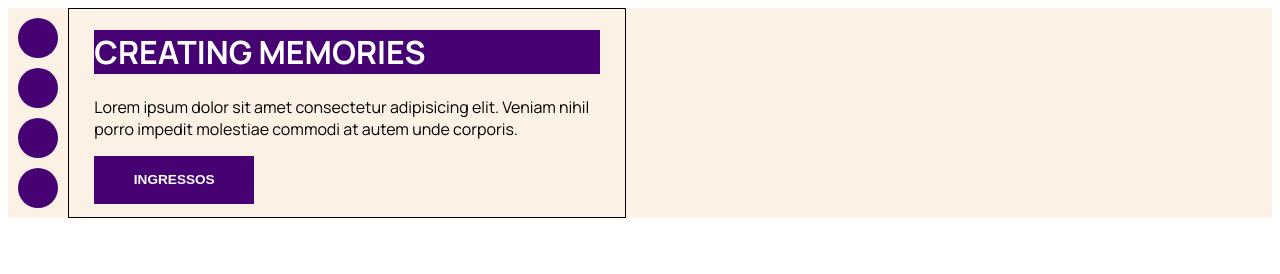
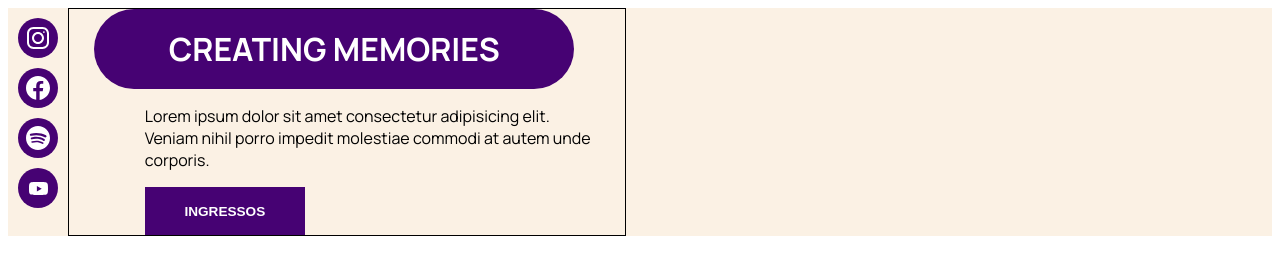
Before and after one commit to bea-codes/carvalheira-pi, a plain HTML site: page index.html in a window 1280 px wide. Drawn offline with Linux system fonts and the light colour scheme.

Commit message:
pasta assets/icons, icones de redes sociais adicionados

```diff
--- a/index.html
+++ b/index.html
@@ -11,10 +11,18 @@
 
     <div id="wrapper-video">
         <div id="container-icons-video">
-            <div class="icon-video instagram-icon"></div>
-            <div class="icon-video facebook-icon"></div>
-            <div class="icon-video spotify-icon"></div>
-            <div class="icon-video youtube-icon"></div>
+            <div class="icon-video instagram-icon">
+                <img src="/assets/icons/icons8-instagram (1).svg" alt="">
+            </div>
+            <div class="icon-video facebook-icon">
+                <img src="/assets/icons/icons8-facebook.svg" alt="">
+            </div>
+            <div class="icon-video spotify-icon">
+                <img src="/assets/icons/icons8-spotify.svg" alt="">
+            </div>
+            <div class="icon-video youtube-icon">
+                <img src="/assets/icons/icons8-youtube.svg" alt="">
+            </div>
 
         </div>
 
--- a/main-video-style.css
+++ b/main-video-style.css
@@ -21,6 +21,54 @@
     min-width: 400px;
 }
 
+#container-general-video p{
+    margin-left: 10%;
+}
+
+
+
+
+
+
+
+/*H1 container*/
+#header-box{
+    background-color: #460273;
+    width: 80%;
+    height: 10vh;
+    background: #460273;
+    border-radius: 40px;
+    overflow-x:hidden;
+    overflow-y: hidden;
+    display: flex;
+    justify-content:center;
+    min-width: 480px;
+}
+
+#header-box h1{
+    color: #FFFFFF;
+    font-size: 2rem;
+    margin: auto;
+}
+
+
+/*Botão Ingresso*/
+#ingresso-btn-video{
+    cursor: pointer;
+    height: 3rem;
+    width: 10rem;
+    border: none;
+    background-color: #460273;
+    color: #FFFFFF;
+    font-weight: bold;
+    font-size: .85rem;
+    margin-left: 10%;
+
+}
+
+#ingresso-btn-video:hover{
+    box-shadow: 2px 5px 5px  rgba(0, 0, 0, .25);
+}
 
 /*Ícones*/
 .container-icons-video{
@@ -35,39 +83,11 @@
     margin: 10px;
     cursor: pointer;
     border-radius: 50%;
+    display: flex;
+    justify-content: center;
+    align-items: center;
 }
 
 .icon-video:hover{
     box-shadow: 2px 5px 5px  rgba(0, 0, 0, .25);
 }
-
-
-
-/*H1 container*/
-#header-box{
-    background-color: #460273;
-
-}
-
-#header-box h1{
-    color: #FFFFFF;
-    font-size: 2rem;
-}
-
-
-/*Botão Ingresso*/
-#ingresso-btn-video{
-    cursor: pointer;
-    height: 3rem;
-    width: 10rem;
-    border: none;
-    background-color: #460273;
-    color: #FFFFFF;
-    font-weight: bold;
-    font-size: .85rem;
-
-}
-
-#ingresso-btn-video:hover{
-    box-shadow: 2px 5px 5px  rgba(0, 0, 0, .25);
-}
```
Also changed, not shown: assets/icons/icons8-facebook.svg (added), assets/icons/icons8-instagram (1).svg (added), assets/icons/icons8-spotify.svg (added), assets/icons/icons8-youtube.svg (added).
